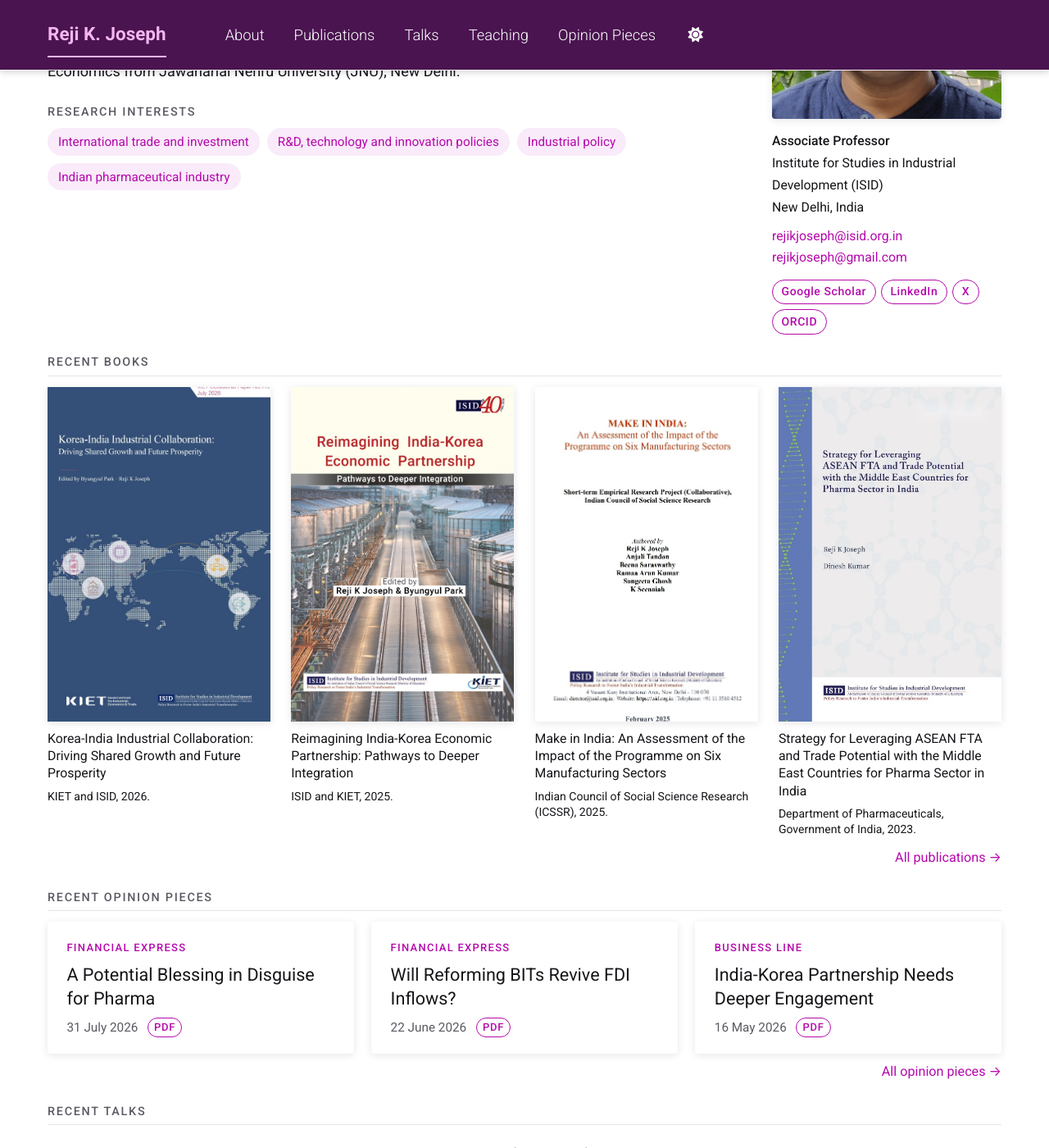
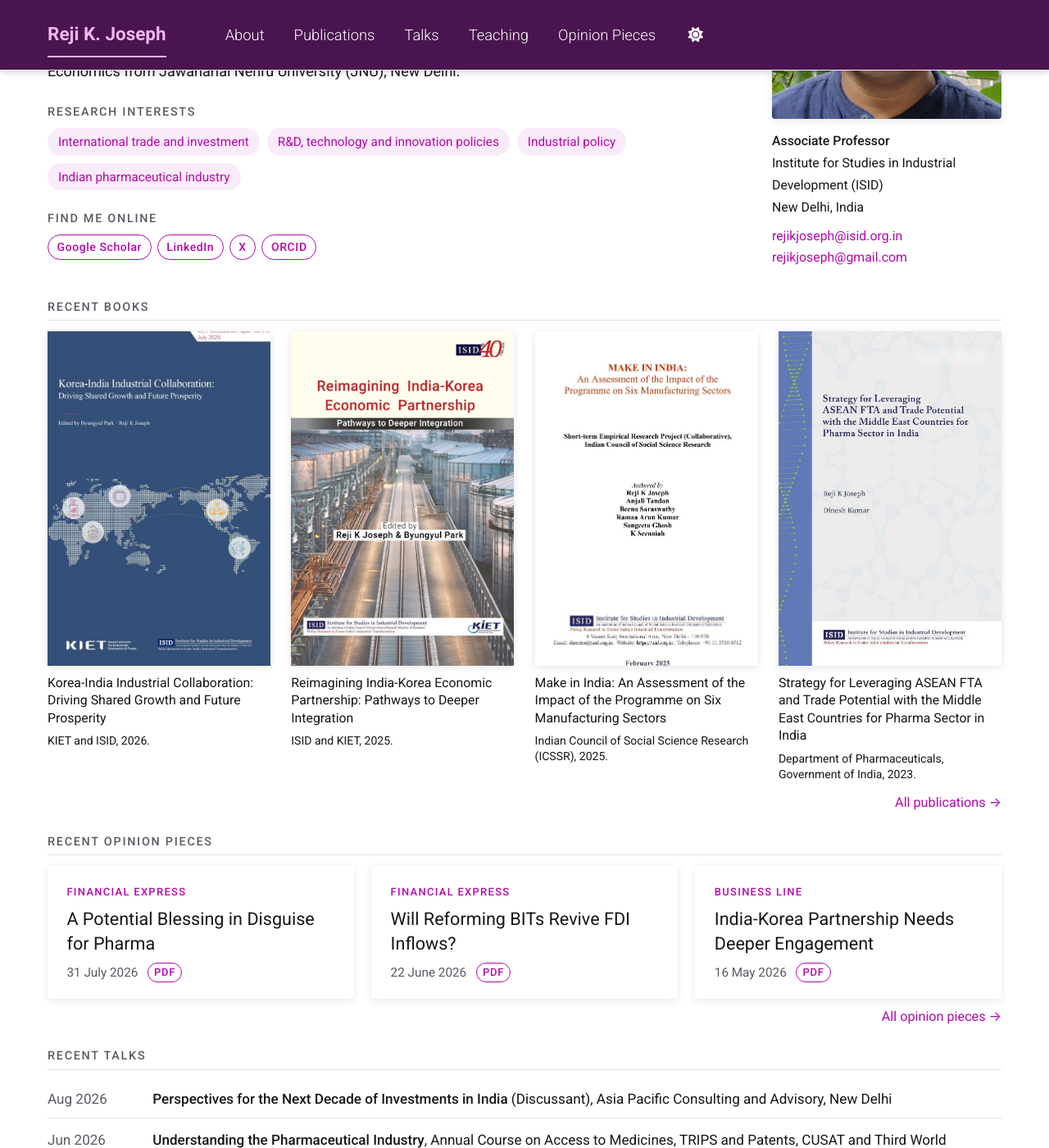
Before and after one commit to rejikjoseph/rejikjoseph.github.io, a Jekyll site: the page built from _pages/about.md, in a window 1280 px wide and 1400 px high, scrolled down 388 px. Shown: the whole window at 82% size. Built offline with Jekyll 4.4.1, drawn with Linux system fonts in a browser that asks for light colours; a style sheet for code colours, icons or effects is not loaded.

Commit message:
Move profile links under Find me online

```diff
--- a/_pages/about.md
+++ b/_pages/about.md
@@ -21,7 +21,6 @@ redirect_from:
       <p>New Delhi, India</p>
       <p class="about-email"><a href="mailto:rejikjoseph@isid.org.in">rejikjoseph@isid.org.in</a></p>
       <p class="about-email-alt"><a href="mailto:rejikjoseph@gmail.com">rejikjoseph@gmail.com</a></p>
-      <p class="about-profiles"><a href="https://scholar.google.com/citations?user=CLAsFDEAAAAJ" rel="me">Google Scholar</a><a href="https://www.linkedin.com/in/reji-k-joseph-24023414/" rel="me">LinkedIn</a><a href="https://x.com/rejikjoseph" rel="me">X</a><a href="https://orcid.org/0000-0002-3562-5225" rel="me">ORCID</a></p>
     </div>
   </aside>
   <div class="about-text">
@@ -34,6 +33,8 @@ redirect_from:
       <li>Industrial policy</li>
       <li>Indian pharmaceutical industry</li>
     </ul>
+    <h3 class="about-sub">Find me online</h3>
+    <p class="about-profiles"><a href="https://scholar.google.com/citations?user=CLAsFDEAAAAJ" rel="me">Google Scholar</a><a href="https://www.linkedin.com/in/reji-k-joseph-24023414/" rel="me">LinkedIn</a><a href="https://x.com/rejikjoseph" rel="me">X</a><a href="https://orcid.org/0000-0002-3562-5225" rel="me">ORCID</a></p>
   </div>
 </div>
 
--- a/assets/css/main.scss
+++ b/assets/css/main.scss
@@ -135,6 +135,7 @@ html[data-theme="dark"] { --rj-bar: #2a0c2e; --rj-bar-fg: #f1e9f2; --rj-bar-acce
 .about-email-alt { word-break: break-all; }
 .about-sub { font-size: 0.8rem !important; font-weight: 500 !important; letter-spacing: 0.12em; text-transform: uppercase; color: var(--rj-muted); margin: 1.8em 0 0.2em !important; }
 .about-sub + .chips { margin-top: 0.6em; }
+.about-sub + .about-profiles { margin-top: 0.6em !important; }
 
 /* Section labels: small caps line with a rule */
 .section-label {
```
